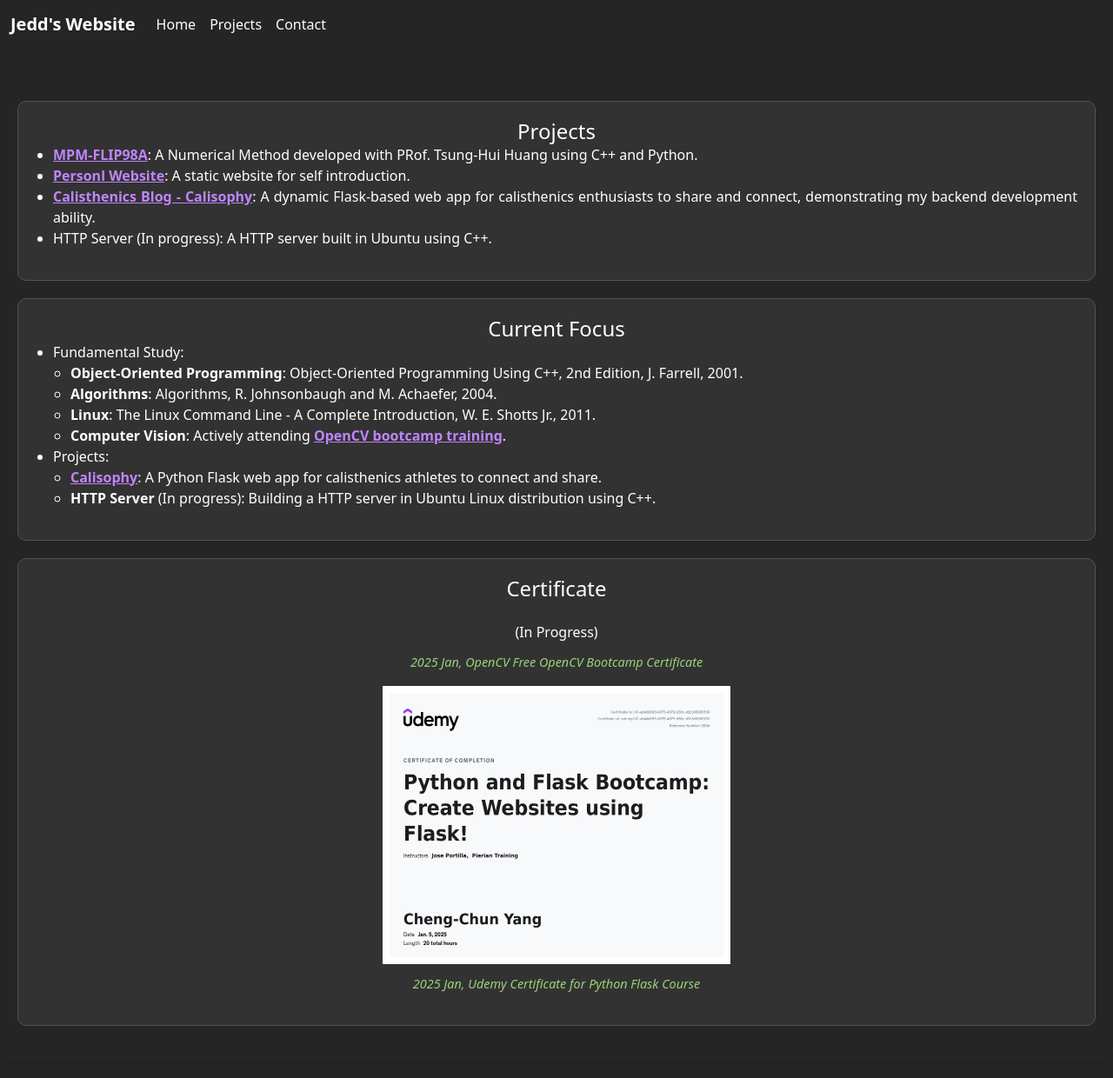
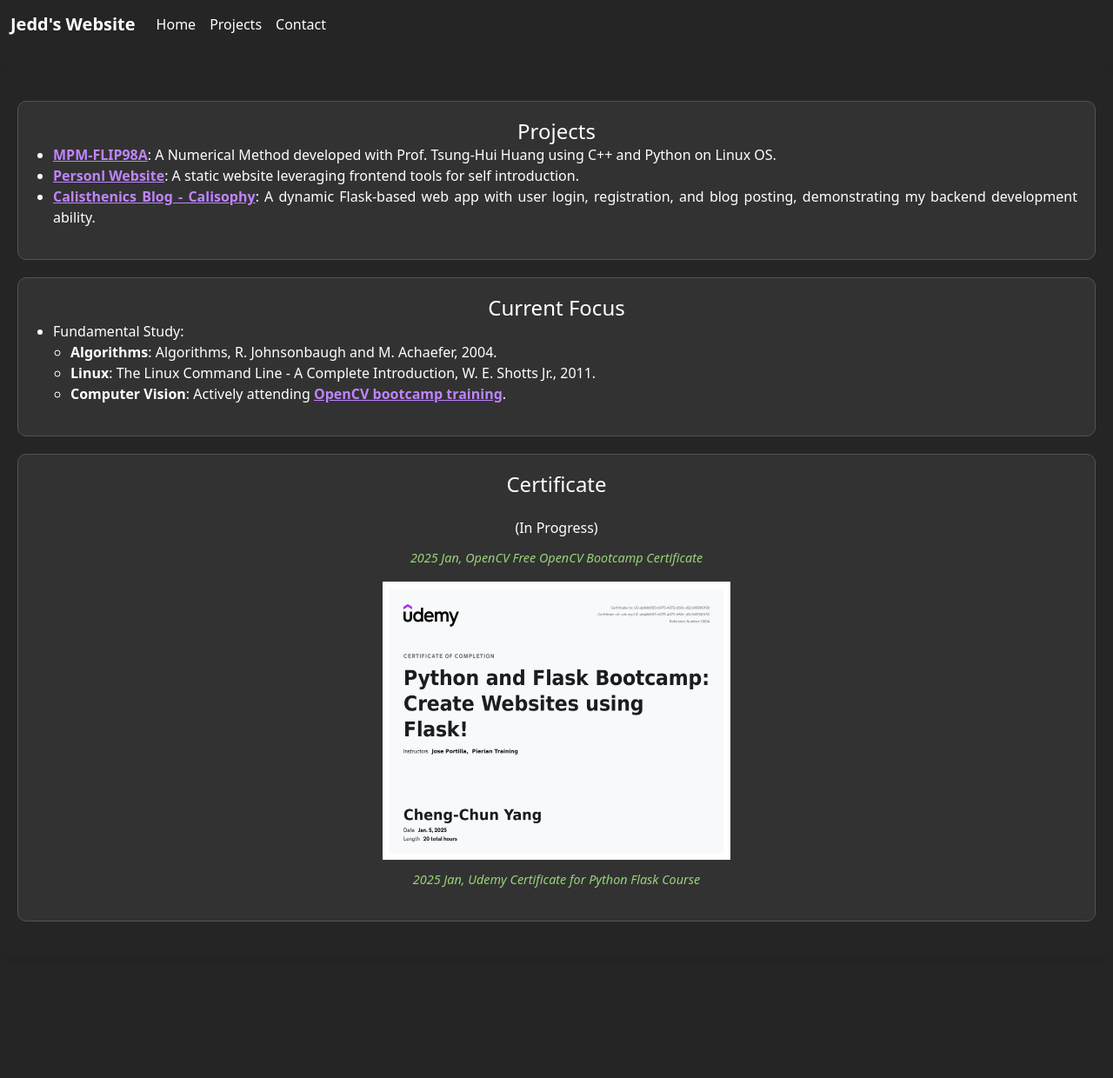
Before and after one commit to jeddiot/jedd-cv, a Jekyll site: the page built from project.html, in a window 1280 px wide. Shown: the whole page at 87% size. Built offline with Jekyll 4.4.1, drawn with Linux system fonts in a browser that asks for light colours; after the commit the page ends 1120 px from its top, so only the background shows below that.

Commit message:
Updated project.html

```diff
--- a/project.html
+++ b/project.html
@@ -7,19 +7,15 @@ title: Jedd's Website - Project
     <ul>
         <li>
             <a href="https://github.com/jeddiot/MPM-FLIP98A" target="_blank">MPM-FLIP98A</a>:
-            A Numerical Method developed with PRof. Tsung-Hui Huang using C++ and Python.
+            A Numerical Method developed with Prof. Tsung-Hui Huang using C++ and Python on Linux OS.
         </li>
         <li>
             <a href="https://github.com/jeddiot/personal-website" target="_blank">Personl Website</a>:
-            A static website for self introduction.
+            A static website leveraging frontend tools for self introduction.
         </li>
         <li>
             <a href="https://github.com/jeddiot/calisthenics-blog" target="_blank">Calisthenics Blog - Calisophy</a>:
-            A dynamic Flask-based web app for calisthenics enthusiasts to share and connect, demonstrating my backend development ability.
-        </li>
-        <li>
-            HTTP Server (In progress):
-            A HTTP server built in Ubuntu using C++.
+            A dynamic Flask-based web app with user login, registration, and blog posting, demonstrating my backend development ability.
         </li>
     </ul>
 </div>
@@ -29,21 +25,9 @@ title: Jedd's Website - Project
     <ul>
         <li>Fundamental Study:
             <ul>
-                <li><b>Object-Oriented Programming</b>: Object-Oriented Programming Using C++, 2nd Edition, J. Farrell, 2001.</li>
                 <li><b>Algorithms</b>: Algorithms, R. Johnsonbaugh and M. Achaefer, 2004.</li>
                 <li><b>Linux</b>: The Linux Command Line - A Complete Introduction, W. E. Shotts Jr., 2011.</li>
                 <li><b>Computer Vision</b>: Actively attending <a href="https://opencv.org/university/free-opencv-course/?utm_source=opcvu&utm_medium=menu&utm_campaign=obc">OpenCV bootcamp training</a>.</li>
-            </ul>
-        </li>
-        <li>Projects:
-            <ul>
-                <li>
-                    <a href="https://github.com/jeddiot/calisthenics-blog" target="_blank">Calisophy</a>:
-                    A Python Flask web app for calisthenics athletes to connect and share.
-                </li>
-                <li>
-                    <b>HTTP Server</b> (In progress): Building a HTTP server in Ubuntu Linux distribution using C++.
-                </li>
             </ul>
         </li>
     </ul>
```
